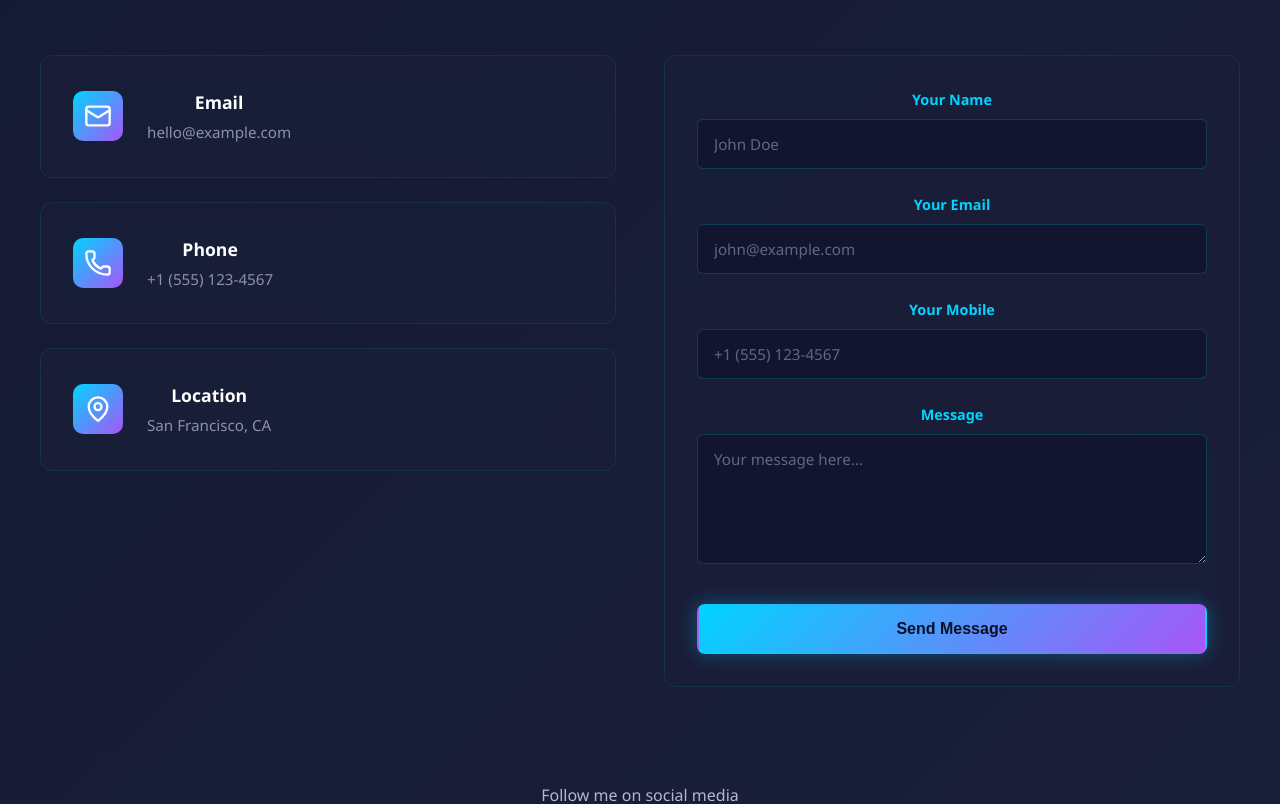
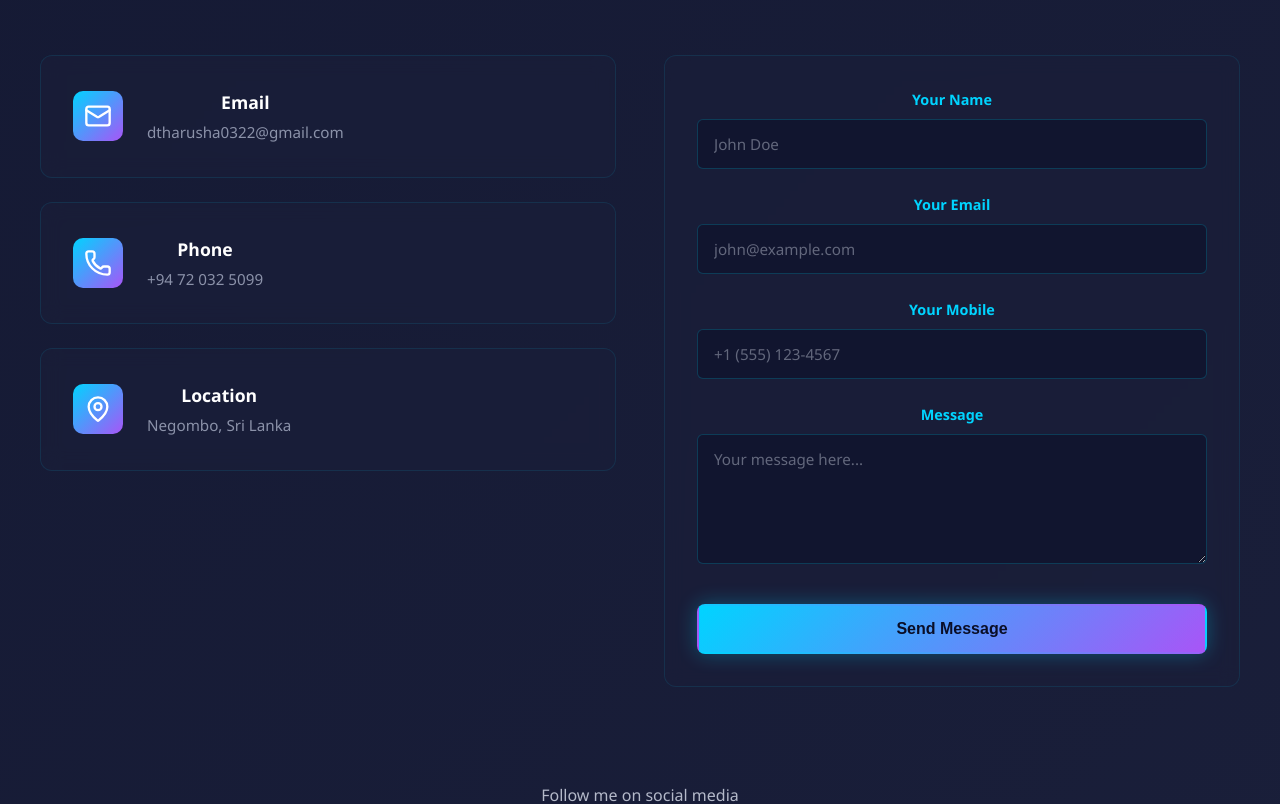
Before and after one commit to dilmin-dtecknow/Portfolio, a React (Vite) app in the folder frontend/: page / in a window 1280 px wide. Shown: the part 6100-6904 px from the top of the page. Built offline with nearby package versions, Linux system fonts and the light colour scheme; no server answers.

Commit message:
contact details updated

```diff
--- a/frontend/src/components/Contact.tsx
+++ b/frontend/src/components/Contact.tsx
@@ -1,11 +1,12 @@
 import { useState } from "react";
 import { motion } from "framer-motion";
 import { useInView } from "react-intersection-observer";
-import { Mail, Phone, MapPin} from "lucide-react";
+import { Mail, Phone, MapPin } from "lucide-react";
 import { FaGithub, FaLinkedin } from "react-icons/fa";
 import "./Contact.css";
 import HelloRoboanim from "./animation/HelloRoboanim";
 import emailjs from "@emailjs/browser";
+import { FaWhatsapp } from "react-icons/fa6";
 
 export default function Contact() {
   const { ref, inView } = useInView({
@@ -50,12 +51,28 @@ export default function Contact() {
     });
   };
 
+  const isFormEmpty =
+    !formData.name.trim() ||
+    !formData.email.trim() ||
+    !formData.mobile.trim() ||
+    !formData.message.trim();
+
   const handleSubmit = (e: React.FormEvent) => {
     e.preventDefault();
     setLoading(true);
     console.log("Form submitted:", formData);
     // Add your form submission logic here
     setFormData({ name: "", email: "", mobile: "", message: "" });
+
+    if (
+      !formData.name ||
+      !formData.email ||
+      !formData.mobile ||
+      !formData.message
+    ) {
+      setLoading(false);
+      return;
+    }
 
     emailjs
       .send(
@@ -88,37 +105,46 @@ export default function Contact() {
           setLoading(false);
           console.error(error);
           // showToast('Something went wrong. Please try again later.', 'error');
-        }
+        },
       );
-  }
+  };
 
   const contactMethods = [
     {
       icon: Mail,
       title: "Email",
-      value: "hello@example.com",
-      link: "mailto:hello@example.com",
+      value: "dtharusha0322@gmail.com",
+      link: "mailto:dtharusha0322@gmail.com",
     },
     {
       icon: Phone,
       title: "Phone",
-      value: "+1 (555) 123-4567",
-      link: "tel:+15551234567",
+      value: "+94 72 032 5099",
+      link: "tel:+94720325099",
     },
     {
       icon: MapPin,
       title: "Location",
-      value: "San Francisco, CA",
+      value: "Negombo, Sri Lanka",
       link: "#",
     },
   ];
 
   const socials = [
-    { icon: Mail, link: "#", label: "Email" },
-    { icon: Phone, link: "#", label: "Phone" },
+    { icon: Mail, link: "mailto:dtharusha0322@gmail.com", label: "Email" },
+    { icon: Phone, link: "tel:+94720325099", label: "Phone" },
     { icon: MapPin, link: "#", label: "Location" },
-    { icon: FaGithub, link: "#", label: "Github" },
-    {icon: FaLinkedin, link: "#", label: "LinkedIn"},
+    {
+      icon: FaGithub,
+      link: "https://github.com/dilmin-dtecknow",
+      label: "Github",
+    },
+    {
+      icon: FaLinkedin,
+      link: "https://www.linkedin.com/in/dilmin-fernando/",
+      label: "LinkedIn",
+    },
+    { icon: FaWhatsapp, link: "https://wa.me/94720325099", label: "WhatsApp" },
   ];
 
   return (
@@ -224,7 +250,7 @@ export default function Contact() {
               className="btn btn-primary form-submit"
               whileHover={{ scale: 1.05 }}
               whileTap={{ scale: 0.95 }}
-              disabled={loading}
+              disabled={loading || isFormEmpty}
             >
               Send Message
             </motion.button>
```
